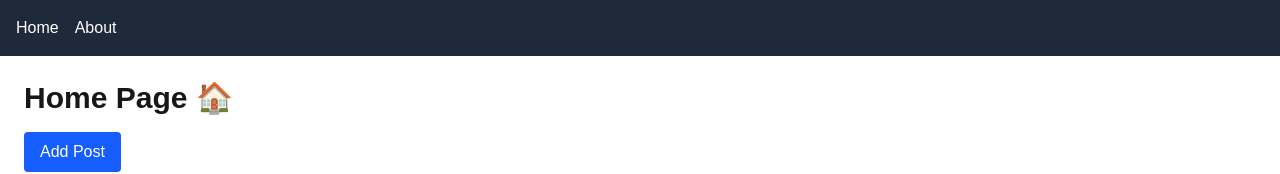
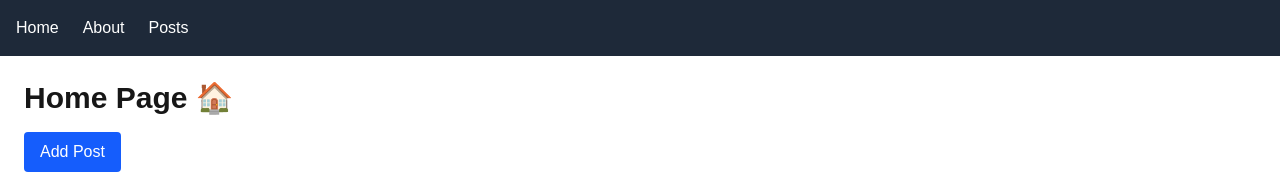
Before and after one commit to Madh-dev/alx-project-0x02-setup, a Next.js app in the folder alx-project-0x02/: page /home in a window 1280 px wide. Shown: the top 174 px of the page. Built offline with nearby package versions, Linux system fonts and the light colour scheme.

Commit message:
Navigation & Layout

```diff
--- a/alx-project-0x02/components/layout/Header.tsx
+++ b/alx-project-0x02/components/layout/Header.tsx
@@ -3,9 +3,10 @@ import Link from 'next/link'
 
 function Header() {
   return (
-    <header className='bg-gray-800 text-white p-4 flex gap-4'>
-      <Link href={"/home"}>Home</Link>
-      <Link href={"/about"}>About</Link>
+     <header className="bg-gray-800 text-white p-4 flex gap-6">
+      <Link href="/home">Home</Link>
+      <Link href="/about">About</Link>
+      <Link href="/posts">Posts</Link>
     </header>
   )
 }
--- /dev/null
+++ b/alx-project-0x02/pages/posts.tsx
@@ -0,0 +1,17 @@
+import React from 'react'
+import Header from '@/components/layout/Header'
+
+
+function posts() {
+  return (
+     <>
+      <Header />
+      <main className="p-6">
+        <h1 className="text-3xl font-bold">Posts Page 📰</h1>
+        <p>Posts from API will be displayed here soon.</p>
+      </main>
+    </>
+  )
+}
+
+export default posts
```
Also changed, not shown: alx-project-0x02/pages/posts/index.tsx (deleted).
